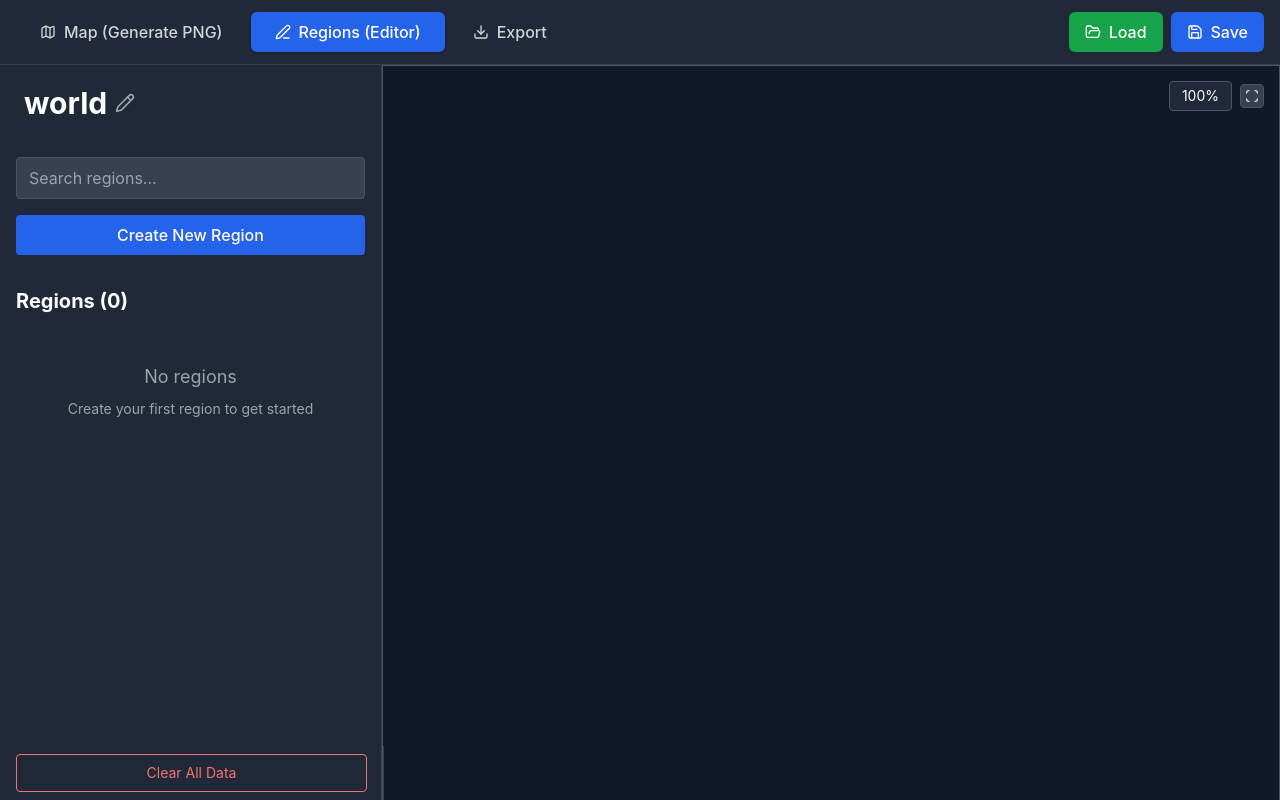
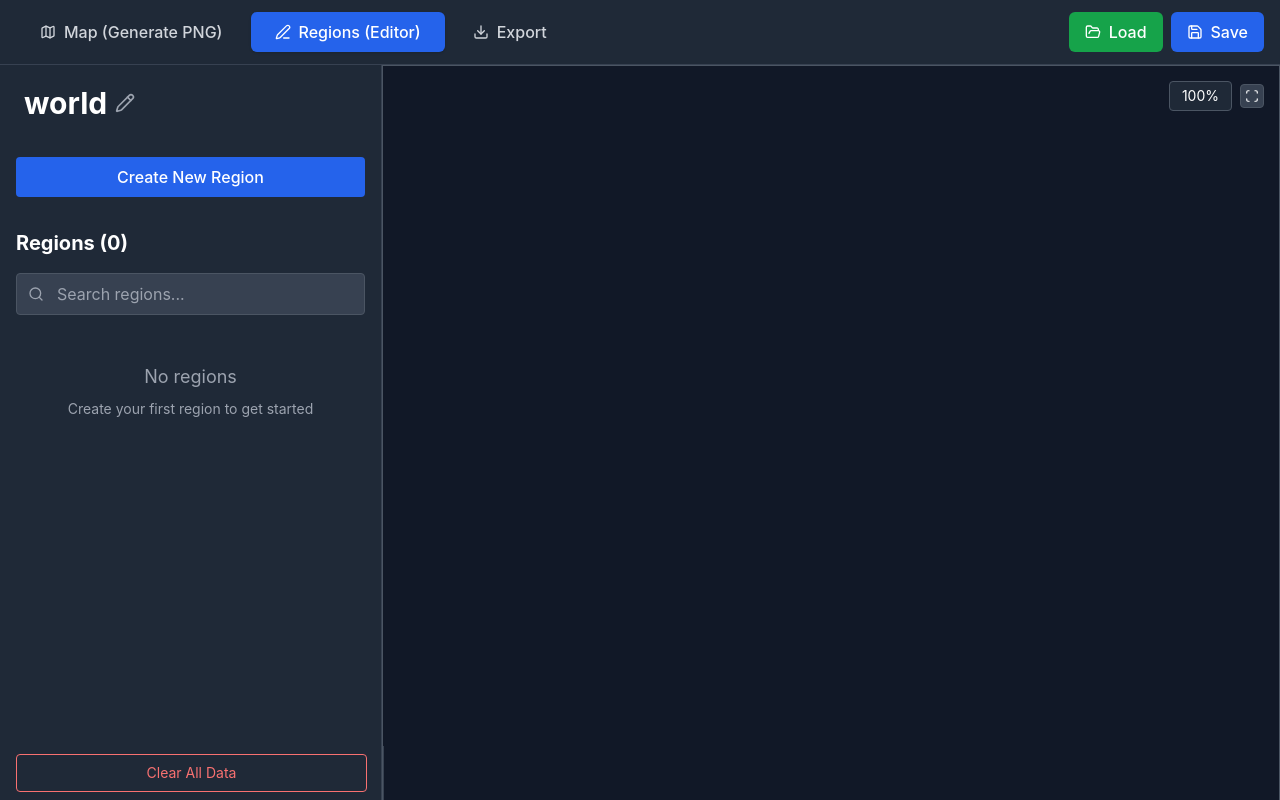
Before and after one commit to Biggsen/mc-region-maker, a React (Vite) app: page / in a window 1280 px wide. Both pictures are taken after a click on the button "Regions (Editor)". Built offline with nearby package versions, Linux system fonts and the light colour scheme.

Commit message:
region search moved above regions list

```diff
--- a/src/components/RegionPanel.tsx
+++ b/src/components/RegionPanel.tsx
@@ -5,7 +5,7 @@ import { clearSavedData } from '../utils/persistenceUtils'
 import { RegionCreationForm } from './RegionCreationForm'
 import { RegionDetailsView } from './RegionDetailsView'
 import { WorldNameHeading } from './WorldNameHeading'
-import { Trash2 } from 'lucide-react'
+import { Trash2, Search } from 'lucide-react'
 
 export function RegionPanel() {
   const { regions, worldType } = useAppContext()
@@ -91,25 +91,14 @@ export function RegionPanel() {
 
   return (
     <div className="w-full h-full flex flex-col">
-      <div className="flex-shrink-0 mb-4">
-        <WorldNameHeading />
-      </div>
-
       {!selectedRegion ? (
         // Region List View
         <>
+          <div className="flex-shrink-0 mb-4">
+            <WorldNameHeading />
+          </div>
+
           <div className="flex-shrink-0 mb-2">
-            {/* Search Input */}
-            <div className="mb-4">
-              <input
-                type="text"
-                value={searchQuery}
-                onChange={(e) => setSearchQuery(e.target.value)}
-                placeholder="Search regions..."
-                className="w-full bg-gray-700 text-white px-3 py-2 rounded border border-gray-600 focus:border-blue-500 focus:outline-none"
-              />
-            </div>
-
             <RegionCreationForm
               worldType={worldType.worldType}
               onStartDrawing={(name, freehand) => {
@@ -159,6 +148,20 @@ export function RegionPanel() {
                 Delete all
               </button>
             )}
+          </div>
+
+          {/* Search Input */}
+          <div className="flex-shrink-0 mb-4 relative">
+            <div className="absolute inset-y-0 left-0 pl-3 flex items-center pointer-events-none">
+              <Search className="h-4 w-4 text-gray-400" />
+            </div>
+            <input
+              type="text"
+              value={searchQuery}
+              onChange={(e) => setSearchQuery(e.target.value)}
+              placeholder="Search regions..."
+              className="w-full bg-gray-700 text-white pl-10 pr-3 py-2 rounded border border-gray-600 focus:border-blue-500 focus:outline-none"
+            />
           </div>
 
           {/* Scrollable Region List - Takes remaining space */}
```
